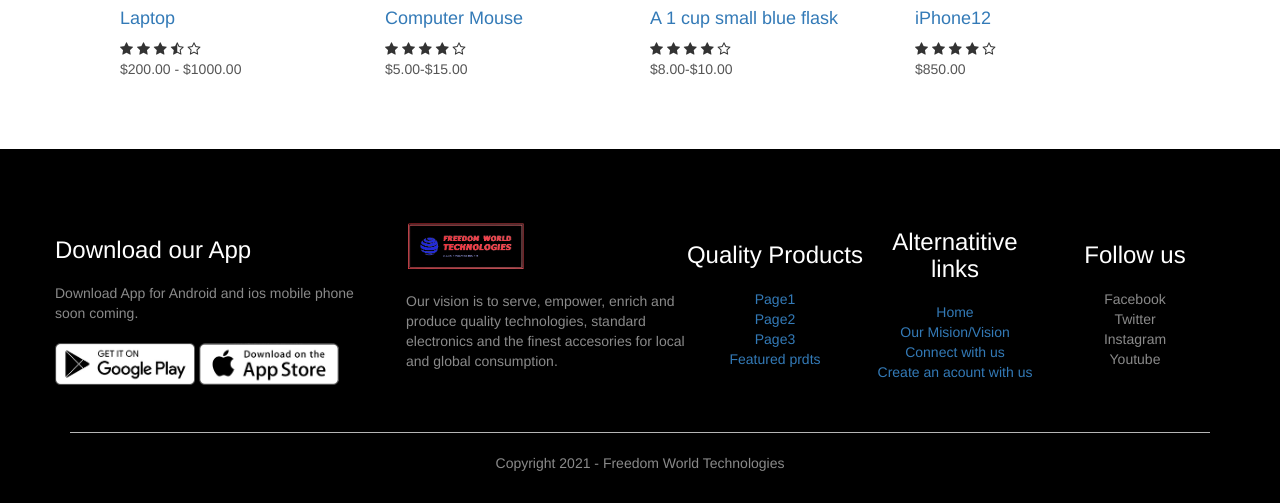
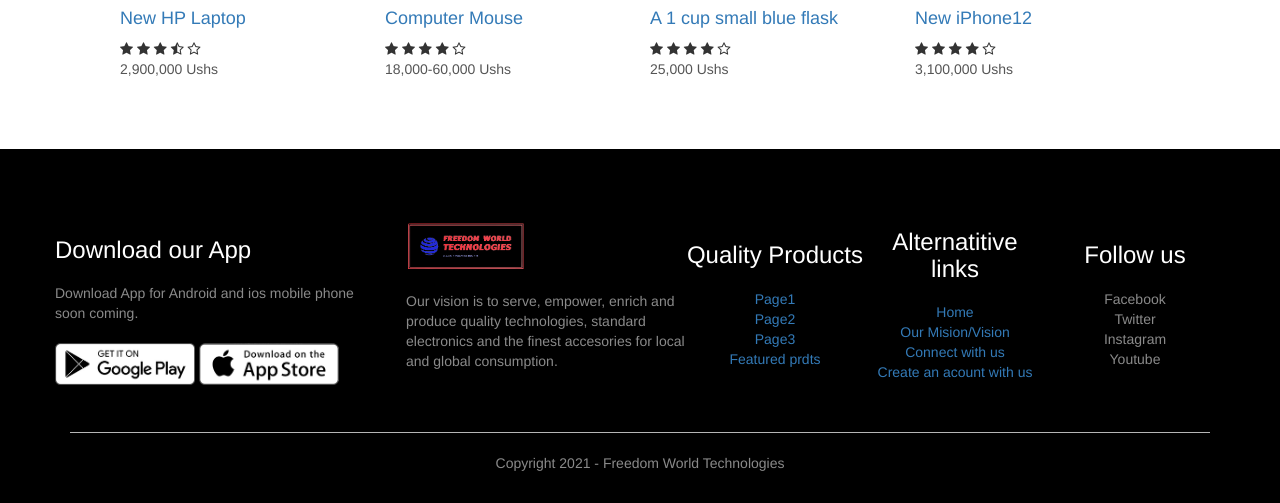
Before and after one commit to chrisalex-ochay/freedom-world-php, a PHP site: page /productfiles/product-24-laptopbug-details.php in a window 1280 px wide. Shown: the part 988-1491 px from the top of the page. Run offline with PHP 8.4, Linux system fonts and the light colour scheme; some libraries are stand-ins or nearby versions.

Commit message:
Update product-24-laptopbug-details.php

```diff
--- a/productfiles/product-24-laptopbug-details.php
+++ b/productfiles/product-24-laptopbug-details.php
@@ -56,7 +56,7 @@
             <div class="col-2">
                 <p>Laptopbugs</p>
                 <h1>New Laptop-bugs</h1>
-                <h4>$14.00-$24.00</h4>
+                <h4>60,000 Ushs</h4>
                 <select>
                     <option>Select Color</option>
                     <option>Black</option>
@@ -68,11 +68,12 @@
 
                 <h3>Product Details <i class="fa fa-indent"></i></h3>
                 <br>
-                <p>A very good strong laptop bugs in all sizes <br>
-                   they come in all colors<br>
-                   it can be used to carry a laptop along with your traveling mug or small flask <br>
-                   it is adjustable and reliable
-                </p>
+                <ul>
+                    <li>A very good strong laptop bugs in all sizes</li>
+                    <li>they come in all colors</li>
+                    <li>it can be used to carry a laptop along with your traveling mug or small flask </li>
+                    <li>it is adjustable and reliable</li>
+                </ul>
             </div>
         </div>
     </div>
@@ -91,7 +92,7 @@
         <div class="row">
             <div class="col-4">
                 <a href="../productfiles/product-2-laptop-details.php"><img src="../images/product-2-laptop1.png"></a>
-                <a href="../productfiles/product-1-iphonex-details.php"><h4>Laptop</h4></a>
+                <a href="../productfiles/product-1-iphonex-details.php"><h4>New HP Laptop</h4></a>
                 <div class="rating">
                     <i class="fa fa-star"></i>
                     <i class="fa fa-star"></i>
@@ -99,7 +100,7 @@
                     <i class="fa fa-star-half-o"></i>
                     <i class="fa fa-star-o"></i>
                 </div>
-                <p>$200.00 - $1000.00</p>
+                <p>2,900,000 Ushs</p>
             </div>
             <div class="col-4">
                 <a href="../productfiles/product-9-mouse-details.php"><img src="../images/product-9-mouse-wired-1.png"></a>
@@ -111,7 +112,7 @@
                     <i class="fa fa-star"></i>
                     <i class="fa fa-star-o"></i>
                 </div>
-                <p>$5.00-$15.00</p>
+                <p>18,000-60,000 Ushs</p>
             </div>
             <div class="col-4">
                 <a href="../productfiles/product-10-cupflask1-details.php"><img src="../images/product-10-1cupflask1.png"></a>
@@ -123,11 +124,11 @@
                         <i class="fa fa-star"></i>
                         <i class="fa fa-star-o"></i>
                     </div>
-                    <p>$8.00-$10.00</p>
+                    <p>25,000 Ushs</p>
             </div>
             <div class="col-4">
                 <a href="../productfiles/product-1-iphonex-details.php"><img src="../images/product-1-phones-iphoneX-1.jpg"></a>
-                <a href="../productfiles/product-1-iphonex-details.php"><h4>iPhone12</h4></a>
+                <a href="../productfiles/product-1-iphonex-details.php"><h4>New iPhone12</h4></a>
                 <div class="rating">
                     <i class="fa fa-star"></i>
                     <i class="fa fa-star"></i>
@@ -135,7 +136,7 @@
                     <i class="fa fa-star"></i>
                     <i class="fa fa-star-o"></i>
                 </div>
-                <p>$850.00</p>
+                <p>3,100,000 Ushs</p>
             </div>
         </div>
 
```
